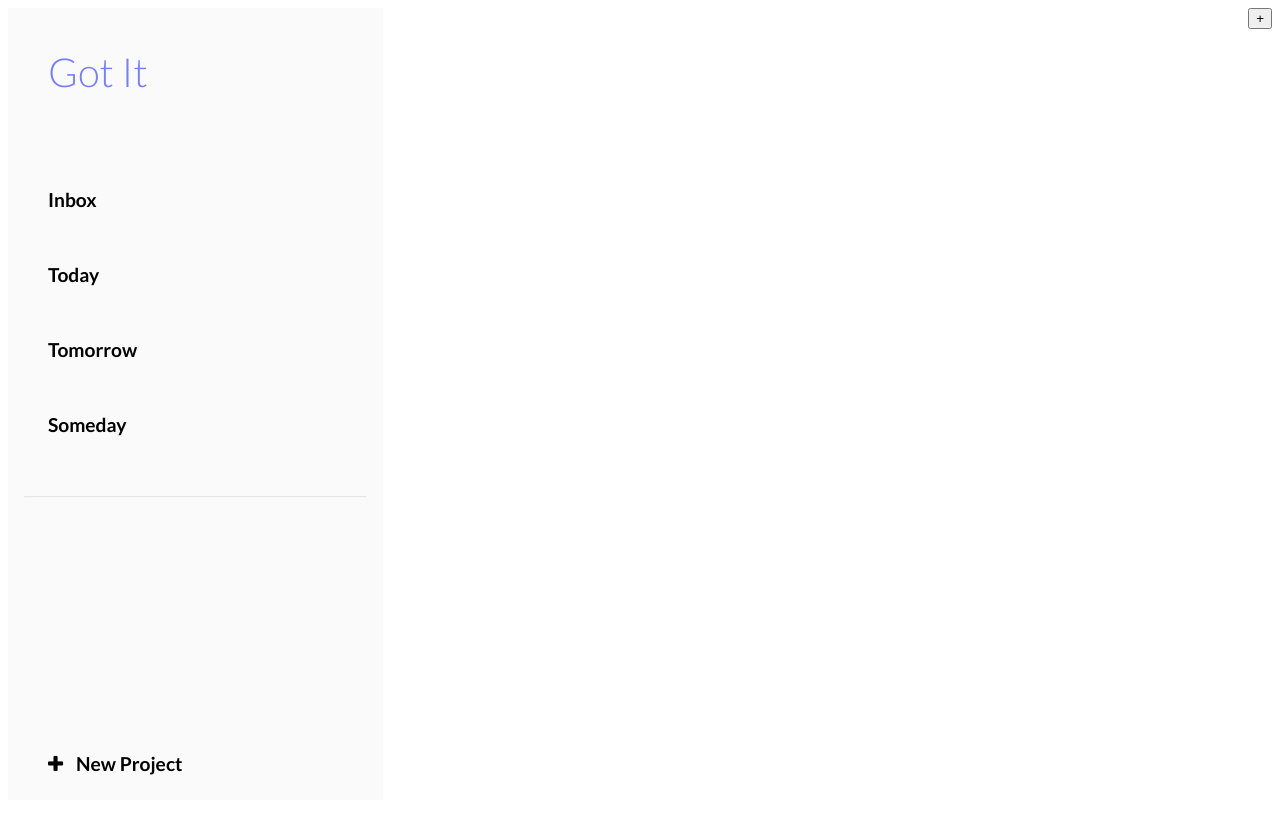
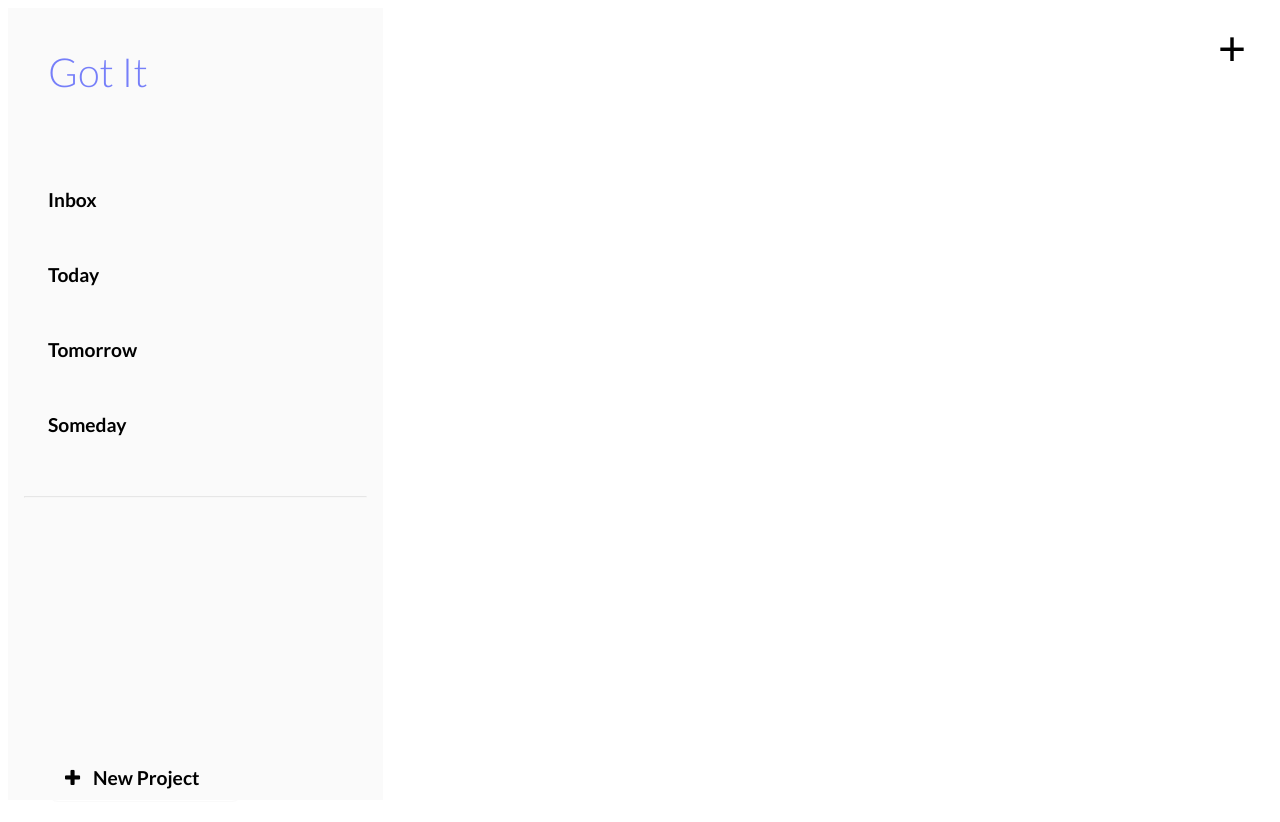
Before and after one commit to wes-cho/To-Do-List, a website built with webpack: page src/index.html in a window 1280 px wide. Built offline with nearby package versions, Linux system fonts and the light colour scheme; a web font is replaced by a local one.

Commit message:
Styled new todo and new project buttons

```diff
--- a/src/helper.js
+++ b/src/helper.js
@@ -78,8 +78,7 @@ function projectDisplay(project){
                                         });
                                     } else {
                                         //create different event listeners depending on the todo property
-                                    }
-
+                                    };
                                     if (todoProperties === "Notes"){
                                         property.setAttribute("class", todoProperties);
                                     };
--- a/src/styles.css
+++ b/src/styles.css
@@ -89,6 +89,36 @@ hr{
     height: fit-content;
     width: fit-content;
     justify-self: end;
+    font-size: 3rem;
+    cursor: pointer;
+    width: 5rem;
+    height: 5rem;
+    background-color: white;
+    border-radius: 50%;
+    border: 1px solid white;
+}
+#plus:hover{
+    background-color: #767FF9;
+    color: white;
+}
+#plus:active{
+    background-color: #646efa;
+}
+#new{
+    cursor: pointer;
+    width: 11rem;
+    height: 3rem;
+    padding-left: 1rem;
+    border: 1px solid #FAFAFA;
+    border-radius: 10px;
+}
+#new:hover{
+    background-color: #767FF9;
+    border: 0.8px solid lightgray;
+    color: white;
+}
+#new:active{
+    background-color: #646efa;
 }
 #main-title{
     grid-row: 1;
```
